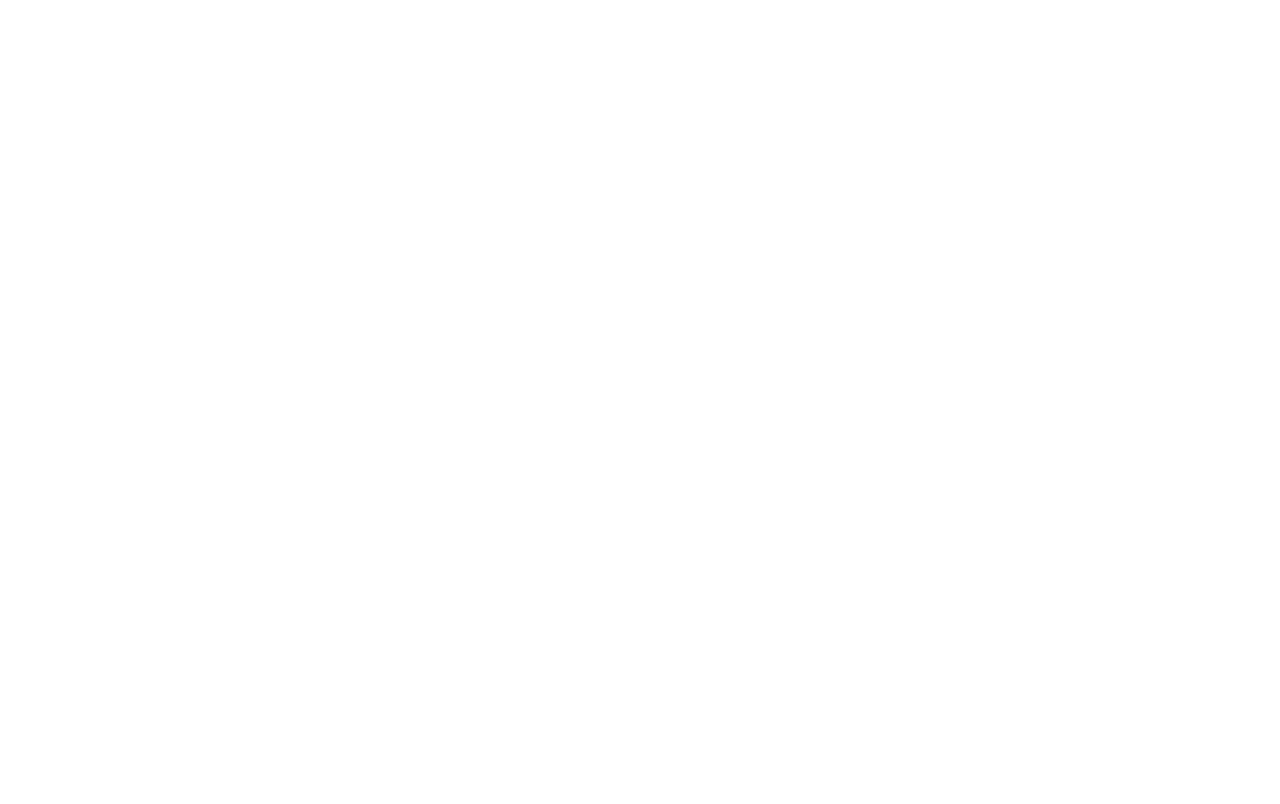
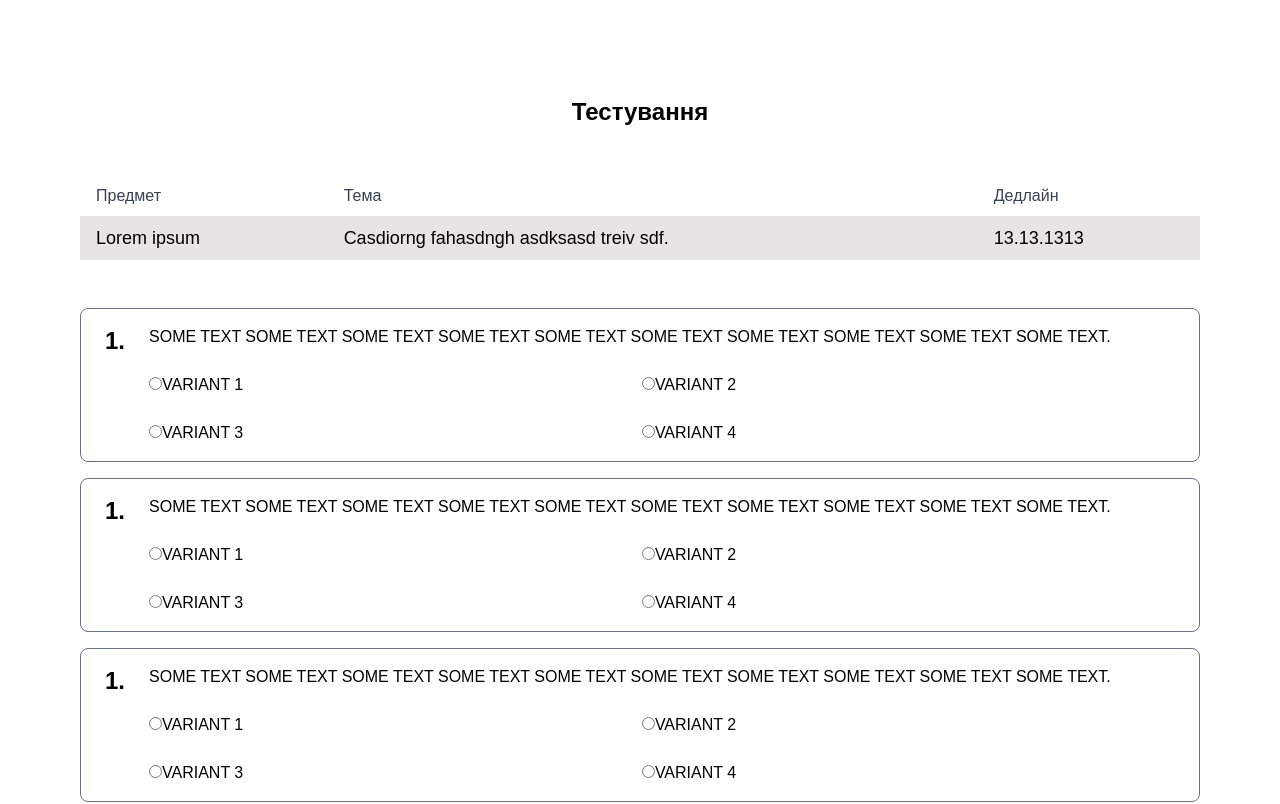
Before and after one commit to ClydeUrov/code-reapers-project-2, a React (Create React App) app: page /test/1 in a window 1280 px wide. Before the commit this address had no page. Shown: the top 804 px of the page. Built offline with nearby package versions, Linux system fonts and the light colour scheme; sample sign-in values are in the browser's storage.

Commit message:
start made test-page

```diff
--- a/src/App.js
+++ b/src/App.js
@@ -4,6 +4,7 @@
 import UserPage from "./pages/UserPage";
 import LoginPage from "./pages/LoginPage";
 import { PrivateRoute } from "./helpers/PrivateRoute";
+import TestingPage from "./pages/TestingPage";
 
 function App() {
   return (
@@ -13,6 +14,10 @@
         <Route
           path="/profile"
           element={<PrivateRoute component={<UserPage />} />}
+        ></Route>
+        <Route
+          path="/test/:id"
+          element={<PrivateRoute component={<TestingPage />} />}
         />
       </Route>
     </Routes>
--- a/src/components/NavBar.jsx
+++ b/src/components/NavBar.jsx
@@ -25,7 +25,10 @@
       <div className="my-10 mr-4">
         <Logo />
       </div>
-      <div className="w-full flex justify-center mb-6">
+      <div
+        className="w-full flex justify-center mb-6"
+        onClick={() => navigate("profile/test/123")}
+      >
         <AiOutlinePicture className="rounded-full p-10 bg-aliceblue bg-opacity-60 h-auto min-w-32 border-solid object-fill shadow-lg text-slate-300" />
       </div>
       {/* {user.role === "ROLE_STUD" ? ( */}
--- /dev/null
+++ b/src/components/TestingQuestion.jsx
@@ -0,0 +1,40 @@
+import { useState } from "react";
+
+function TestingQuestion() {
+  const [chose, setChose] = useState();
+  const id = 1;
+
+  return (
+    <div>
+      <p>
+        SOME TEXT SOME TEXT SOME TEXT SOME TEXT SOME TEXT SOME TEXT SOME TEXT
+        SOME TEXT SOME TEXT SOME TEXT.{" "}
+      </p>
+      <form
+        className="grid grid-cols-2 gap-6 mt-6"
+        onChange={(e) => console.log("!!!!!!!!!!", e.target.id)}
+      >
+        <div>
+          <input type="radio" name={`option${id}`} id="1Variant" />
+          <label htmlFor="1Variant">VARIANT 1</label>
+        </div>
+        <div>
+          <label htmlFor="1Variant">
+            <input type="radio" name={`option${id}`} id="1Variant" />
+            VARIANT 2
+          </label>
+        </div>
+        <div>
+          <input type="radio" name={`option${id}`} id="1Variant" />
+          <label htmlFor="1Variant">VARIANT 3</label>
+        </div>
+        <div>
+          <input type="radio" name={`option${id}`} id="1Variant" />
+          <label htmlFor="1Variant">VARIANT 4</label>
+        </div>
+      </form>
+    </div>
+  );
+}
+
+export default TestingQuestion;
--- /dev/null
+++ b/src/pages/TestingPage.jsx
@@ -0,0 +1,52 @@
+import { useParams } from "react-router-dom";
+import TestingQuestion from "../components/TestingQuestion";
+
+function TestingPage() {
+  const { id } = useParams();
+  return (
+    <article className="px-20 py-24">
+      <h1 className="text-center font-semibold text-2xl ">Тестування</h1>
+
+      <table className="table-auto w-full mt-12 ">
+        <thead>
+          <tr className="[&>*]:text-gray-700 [&>*]:font-normal">
+            <td class="px-4 py-2">Предмет</td>
+            <td class="px-4 py-2">Тема</td>
+            <td class="px-4 py-2">Дедлайн</td>
+          </tr>
+        </thead>
+        <tbody className="bg-stone-200 [&>*]:text-lg [&>*]:font-medium">
+          <tr className="">
+            <td class="px-4 py-2">Lorem ipsum</td>
+            <td class="px-4 py-2">Casdiorng fahasdngh asdksasd treiv sdf.</td>
+            <td class="px-4 py-2">13.13.1313</td>
+          </tr>
+        </tbody>
+      </table>
+
+      <ul className="mt-12 space-y-4">
+        <li className="flex gap-6 border px-6 py-4 border-gray-500 rounded-lg">
+          <span className="font-bold text-2xl">1.</span>
+          <TestingQuestion />
+        </li>
+        <li className="flex gap-6 border px-6 py-4 border-gray-500 rounded-lg">
+          <span className="font-bold text-2xl">1.</span>
+          <TestingQuestion />
+        </li>
+        <li className="flex gap-6 border px-6 py-4 border-gray-500 rounded-lg">
+          <span className="font-bold text-2xl">1.</span>
+          <TestingQuestion />
+        </li>
+        <li className="flex gap-6 border px-6 py-4 border-gray-500 rounded-lg">
+          <span className="font-bold text-2xl">1.</span>
+          <TestingQuestion />
+        </li>
+      </ul>
+      <div className="flex-center w-full mt-12">
+        <button className="button1">Завершити</button>
+      </div>
+    </article>
+  );
+}
+
+export default TestingPage;
```
